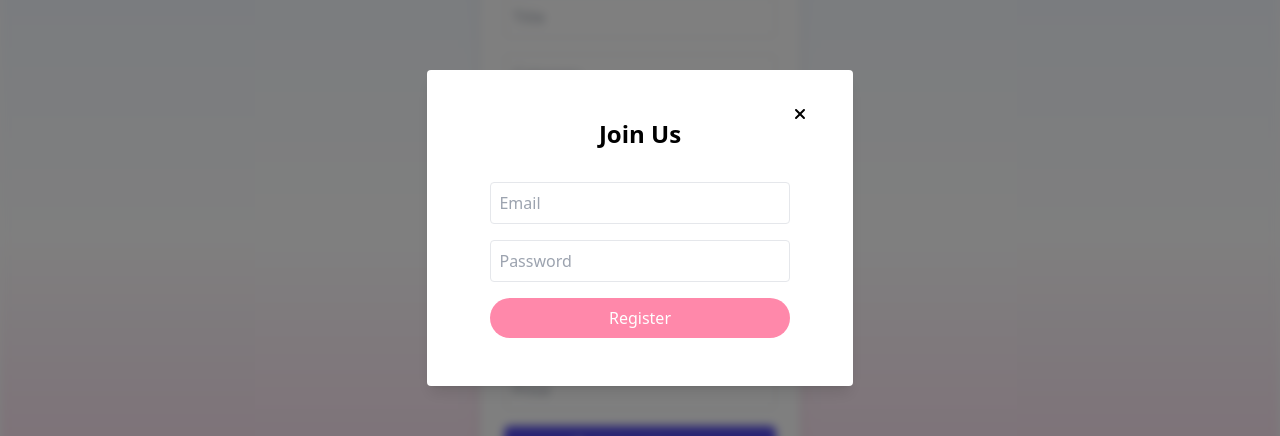
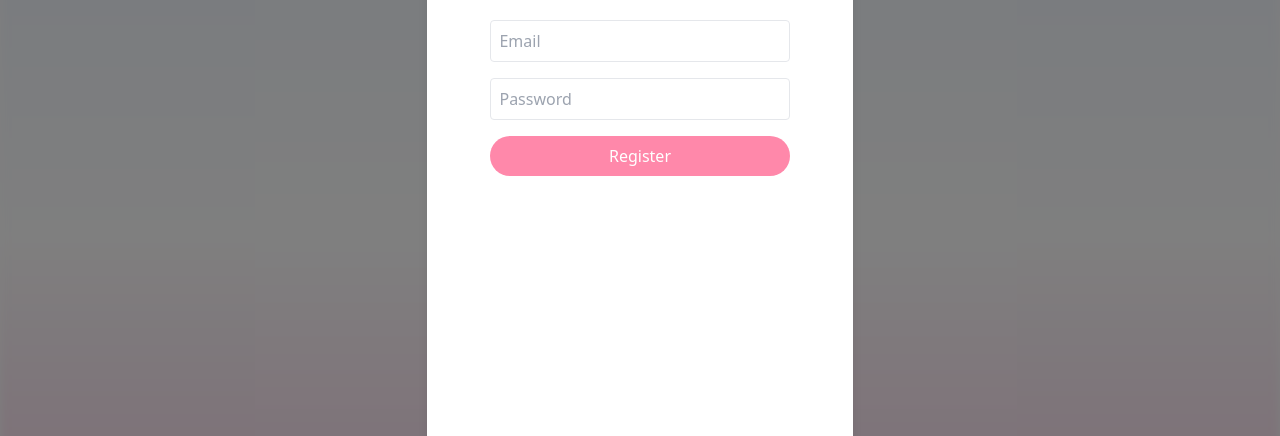
Before and after one commit to Mariusz-Lazarz/Storly, a React (Create React App) app: page /add in a window 1280 px wide. Both pictures are taken after a click on the button "Sign Up". Shown: the part 172-608 px from the top of the page. Built offline with nearby package versions, Linux system fonts and the light colour scheme; no server answers; what @piwikpro/react-piwik-pro would draw is missing.

Commit message:
adding overflow to filter component

```diff
--- a/src/components/Modal/Modal.js
+++ b/src/components/Modal/Modal.js
@@ -26,12 +26,12 @@ const Modal = ({ children, onClose, isOpen }) => {
     <CSSTransition in={isOpen} timeout={300} classNames="modal" unmountOnExit>
       <div
         onClick={handleClickOutside}
-        className="fixed inset-0 flex items-center justify-center  overflow-y-scroll bg-black bg-opacity-50 "
+        className="fixed inset-0 flex items-center justify-center bg-black bg-opacity-50 "
       >
         <div
           ref={modalContent}
           onClick={(e) => e.stopPropagation()}
-          className="bg-white  p-6 rounded shadow-lg relative w-11/12 lg:w-1/3 mx-auto modal-content dark:bg-dark-primary"
+          className="bg-white  p-6 rounded shadow-lg relative w-11/12 lg:w-1/3 h-4/5 overflow-scroll modal-content dark:bg-dark-primary"
         >
           {children}
         </div>
```
